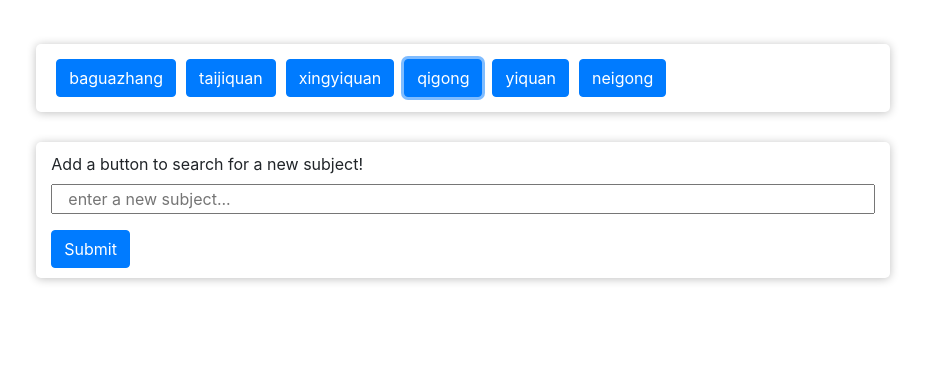
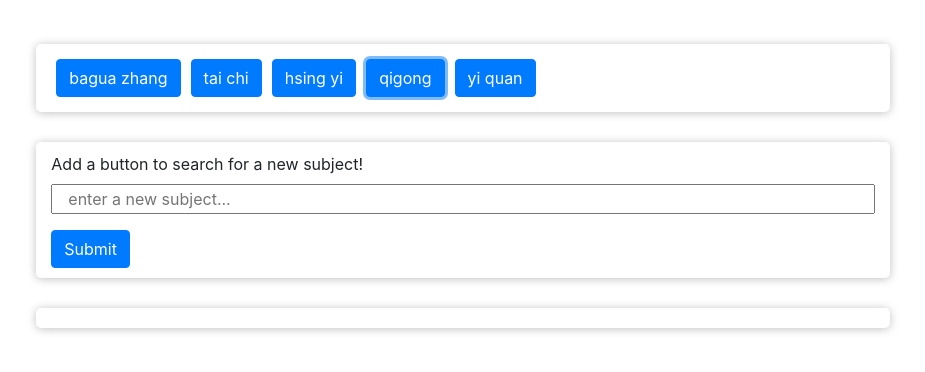
Before and after one commit to Momojunzi/GifTastic, a plain HTML site: page index.html in a window 1280 px wide. Both pictures are taken after a click on the button "qigong". Shown: the part 88-460 px from the top of the page, without its empty margins (177-1102 px from the left). Drawn offline with nearby package versions, Linux system fonts and the light colour scheme; no server answers.

Commit message:
app pulls gifs from giphy and appends them to the waiting div. next add start/stop functionality

```diff
--- a/assets/css/style.css
+++ b/assets/css/style.css
@@ -28,3 +28,19 @@ header {
 	border-radius: 5px;
 	box-shadow: 0px 1px 10px #C0C0C0;
 }
+
+#gif-div {
+	margin-bottom: 30px;
+	padding-top: 10px;
+	padding-bottom: 10px;
+	border-radius: 5px;
+	box-shadow: 0px 1px 10px #C0C0C0;
+}
+
+.gif-container {
+
+}
+
+.gif {
+	width: 100%;
+}
--- a/assets/javascript/app.js
+++ b/assets/javascript/app.js
@@ -1,5 +1,5 @@
 var page = {
-	topics: ["baguazhang", "taijiquan", "xingyiquan", "qigong", "yiquan", "neigong"],
+	topics: ["bagua zhang", "tai chi", "hsing yi", "qigong", "yi quan"],
 	drawButtons: function() {
 		for (var index=0; index<page.topics.length; index++) {
 			var subject = page.topics[index];
@@ -16,6 +16,36 @@ var page = {
 			$('#button-div').append(newButton);
 			console.log(newSubject);
 		});
+	},
+	addGifs: function() {
+		$('.subjectButton').on('click', function(event) {
+			event.preventDefault();
+			var search = $(this).data('name');
+			console.log(search);
+			page.calltoGiphy(search);
+		});
+	},
+	calltoGiphy: function(subject) {
+		var queryUrl = 'https://api.giphy.com/v1/gifs/search?api_key=3f9c578902254c4ea2a926268877d6b8&q=' + subject + '&limit=10&offset=0&rating=G&lang=en';
+		$.ajax({
+			url: queryUrl,
+			method: 'GET'
+		}).done(function(response) {
+			console.log(response);
+			var gifArr = response.data;
+			for (var index=0; index<gifArr.length; index++) {
+				var still = gifArr[index].images.downsized_still.url;
+				var gif = gifArr[index].images.downsized.url;
+				page.appendGif(still, gif);
+			}
+		});
+	},
+	appendGif: function(stillUrl, gifUrl) {
+		var gifContainer = $('<div class="col-md-6 gif-container">');
+		var gifImg = $('<img class="img-fluid gif" data-still=' + stillUrl + ' data-animate=' + gifUrl + ' src=' + stillUrl + '>');
+		var parent = $('#gif-div');
+		gifContainer.html(gifImg);
+		parent.prepend(gifContainer);
 	}
 
 
@@ -31,5 +61,5 @@ var page = {
 $('document').ready(function() {
 	page.drawButtons();
 	page.createNewButton();
-
+	page.addGifs();
 });
--- a/index.html
+++ b/index.html
@@ -27,6 +27,13 @@
 					</form>
 				</div>
 			</div>
+			<div class="row justify-content-md-center">
+				<div class="col-md-8">
+					<div class="row justify-content-md-center" id="gif-div">
+
+					</div>
+				</div>
+			</div>
 		</div>
 	</section>
 
```
